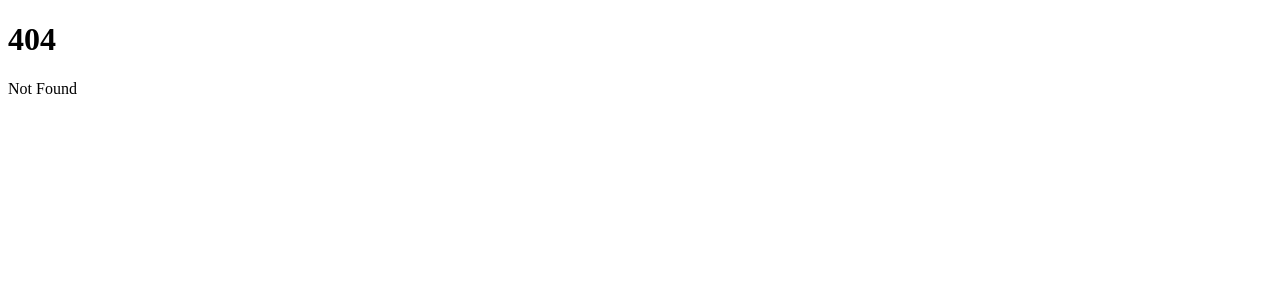
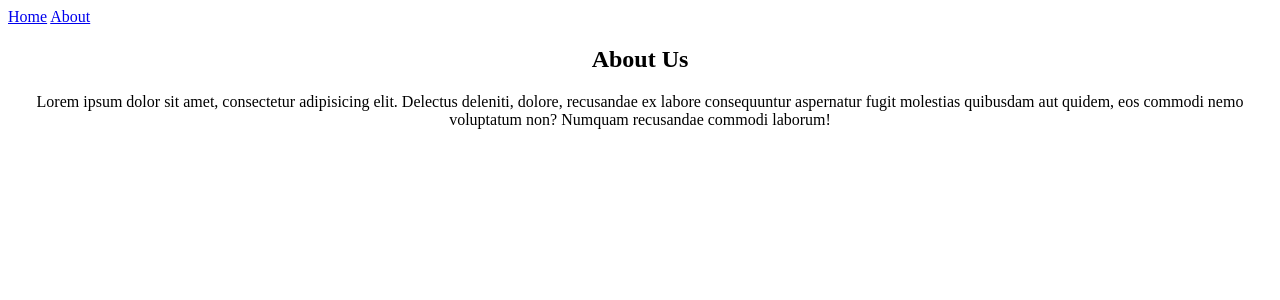
Before and after one commit to YKdenis/ninja-gaming, a SvelteKit app: page /about in a window 1280 px wide. Before the commit this address had no page. Shown: the top 300 px of the page. Built offline with nearby package versions, Linux system fonts and the light colour scheme.

Commit message:
lesson 4 routing

```diff
--- /dev/null
+++ b/src/routes/+layout.svelte
@@ -0,0 +1,6 @@
+<nav>
+	<a href="/">Home</a>
+	<a href="/about">About</a>
+</nav>
+
+<slot />
--- /dev/null
+++ b/src/routes/about/+page.svelte
@@ -0,0 +1,15 @@
+<div class="about">
+	<h2>About Us</h2>
+	<p>
+		Lorem ipsum dolor sit amet, consectetur adipisicing elit. Delectus deleniti, dolore, recusandae
+		ex labore consequuntur aspernatur fugit molestias quibusdam aut quidem, eos commodi nemo
+		voluptatum non? Numquam recusandae commodi laborum!
+	</p>
+</div>
+
+<style>
+	.about {
+		text-align: center;
+		margin: 20px auto;
+	}
+</style>
```
Also changed, not shown: static/controller.svg (added).
